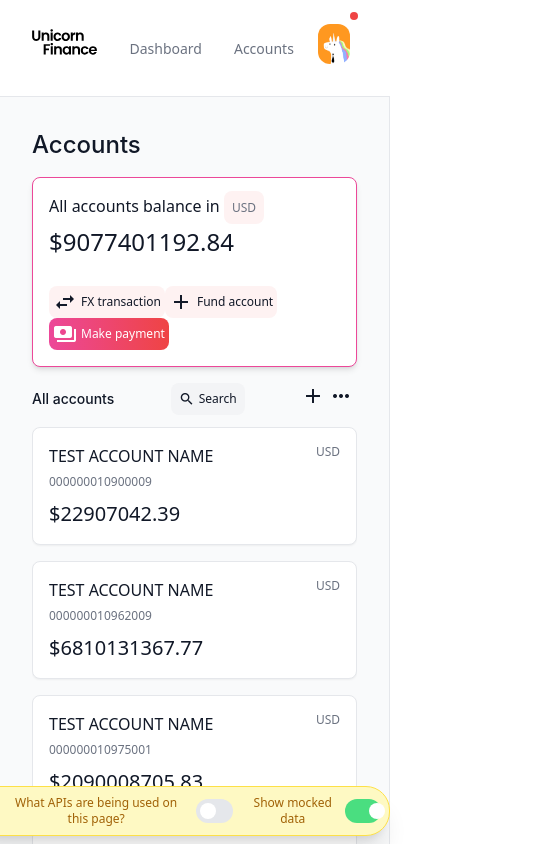
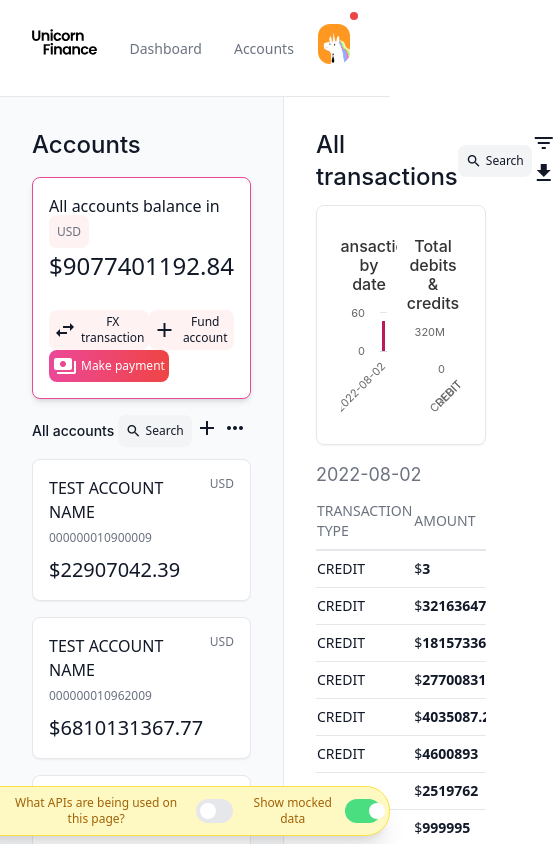
Before and after one commit to jpmorganchase/payments, a React (Create React App) app in the folder app/client/: page / in a window 390 px wide. Shown: the top 844 px of the page, 560 px wide, since content can reach past the window. Built offline with nearby package versions, Linux system fonts and the light colour scheme.

Commit message:
Fixed width issue for accounts

```diff
--- a/app/client/public/index.html
+++ b/app/client/public/index.html
@@ -3,7 +3,9 @@
   <head>
     <meta charset="utf-8" />
     <link rel="icon" href="%PUBLIC_URL%/favicon.ico" />
-    <meta name="viewport" content="width=device-width, initial-scale=1" />
+    <meta content="width=device-width, initial-scale=1" name="viewport" />
+
+
     <meta name="theme-color" content="#000000" />
     <meta
       name="description"
--- a/app/client/src/components/layout.js
+++ b/app/client/src/components/layout.js
@@ -4,9 +4,9 @@ import { Outlet } from 'react-router-dom';
 
 const Layout = () => {
   return (
-    <div className='flex flex-col lg:flex-row h-full text-gray-900 min-h-screen'>
+    <div className='flex flex-col lg:flex-row h-full text-gray-900 min-h-screen w-full max-w-screen'>
       <Sidebar />
-      <main className='h-auto lg:h-full lg:min-h-screen flex-grow'>
+      <main className='h-auto lg:h-full lg:min-h-screen w-full'>
         <Outlet />
       </main>
     </div>
--- a/app/client/src/components/transactionInformationPanel/index.js
+++ b/app/client/src/components/transactionInformationPanel/index.js
@@ -39,7 +39,7 @@ const TransactionInfo = ({
 
   const groupedByDayTransactions = groupTransactionsByDay(transactionData);
   return (
-    <div className='relative flex-grow p-8 flex flex-col w-3/5'>
+    <div className='relative w-3/5 p-8 flex flex-col'>
       <div className='flex justify-between items-center mb-3'>
         <h2 className='text-2xl font-medium'>All transactions</h2>
         <div className='bg-gray-100 hover:bg-gray-200 cursor-pointer text-xs rounded-lg px-2 py-1 flex items-center'>
--- a/app/client/src/pages/AccountPage.js
+++ b/app/client/src/pages/AccountPage.js
@@ -75,7 +75,7 @@ const AccountPage = () => {
   const displayPanels = () => {
     if (displayingMockedData) {
       return (
-        <div className='flex flex-wrap'>
+        <div className='flex '>
           {displayAccountPanel(balanceMockData)}
           {displayTransactionPanel(transactionMockData)}
         </div>
--- a/app/client/tailwind.config.js
+++ b/app/client/tailwind.config.js
@@ -8,5 +8,5 @@ module.exports = {
       },
     },
   },
-  plugins: [],
+  plugins: [require('autoprefixer')],
 };
```
